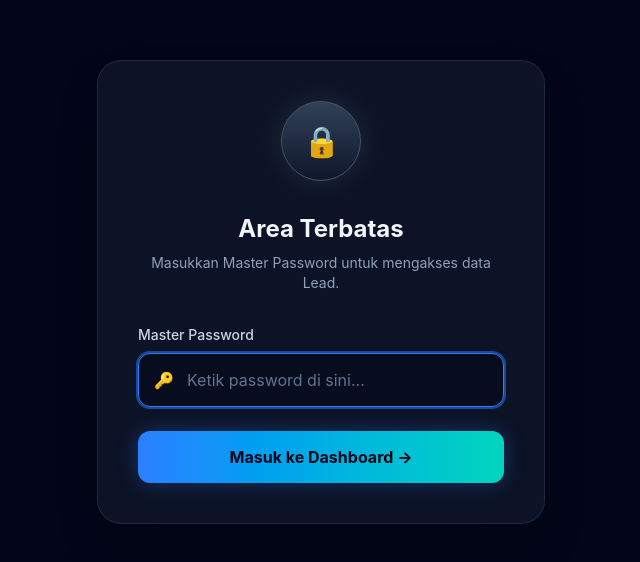
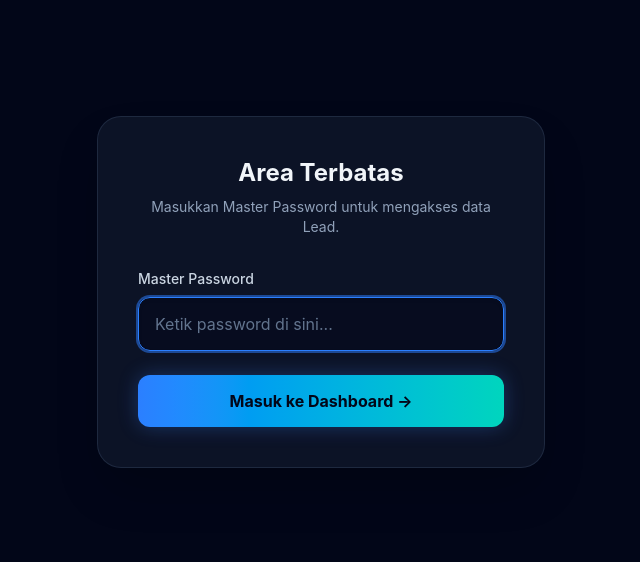
Before and after one commit to sryxx16/gmaps-leadgen-suite, a Next.js app in the folder web-dashboard/: page /login in a window 1280 px wide. Shown: the part 108-670 px from the top of the page, without its empty margins (319-959 px from the left). Built offline with nearby package versions, Linux system fonts and the light colour scheme; no server answers.

Commit message:
Remove icons from login page per user request

```diff
--- a/web-dashboard/src/app/login/page.js
+++ b/web-dashboard/src/app/login/page.js
@@ -37,11 +37,6 @@ export default function LoginPage() {
   return (
     <div className="min-h-screen bg-[radial-gradient(ellipse_at_top,_var(--tw-gradient-stops))] from-slate-800 via-slate-950 to-slate-950 flex items-center justify-center p-4">
       <div className="max-w-md w-full bg-slate-900/80 backdrop-blur-xl rounded-3xl shadow-2xl border border-slate-700/50 p-10">
-        <div className="flex justify-center mb-8">
-          <div className="w-20 h-20 rounded-full bg-gradient-to-b from-slate-700 to-slate-900 border border-slate-600 flex items-center justify-center text-3xl shadow-[0_0_30px_rgba(255,255,255,0.1)]">
-            🔒
-          </div>
-        </div>
 
         <div className="text-center mb-8">
           <h2 className="text-2xl font-bold text-slate-100 mb-2">Area Terbatas</h2>
@@ -58,9 +53,6 @@ export default function LoginPage() {
           <div>
             <label className="block text-sm font-medium text-slate-300 mb-2">Master Password</label>
             <div className="relative">
-              <div className="absolute inset-y-0 left-0 pl-4 flex items-center pointer-events-none text-slate-500">
-                🔑
-              </div>
               <input
                 type="password"
                 value={password}
@@ -68,7 +60,7 @@ export default function LoginPage() {
                 placeholder="Ketik password di sini..."
                 required
                 autoFocus
-                className="w-full pl-12 pr-4 py-3.5 bg-slate-950/50 border border-slate-700/50 rounded-xl text-slate-200 placeholder-slate-500 focus:outline-none focus:ring-2 focus:ring-blue-500/50 focus:border-blue-500 transition-all shadow-inner"
+                className="w-full px-4 py-3.5 bg-slate-950/50 border border-slate-700/50 rounded-xl text-slate-200 placeholder-slate-500 focus:outline-none focus:ring-2 focus:ring-blue-500/50 focus:border-blue-500 transition-all shadow-inner"
               />
             </div>
           </div>
```
